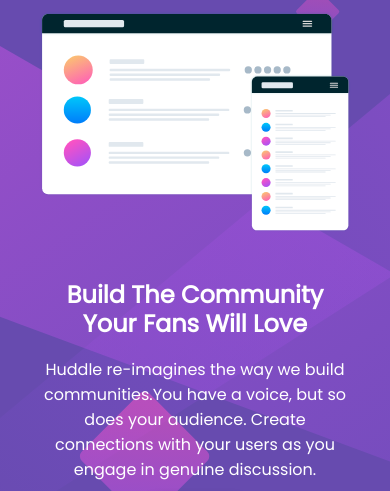
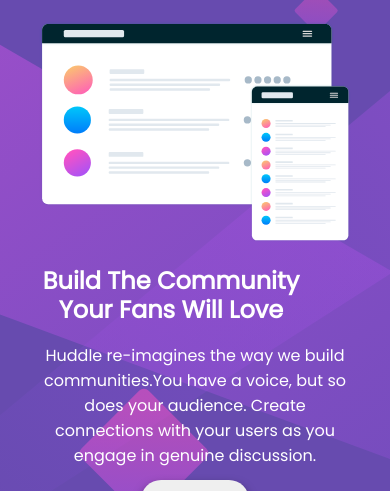
Before and after one commit to Jayasree-Kurmannagari/Front-end, a plain HTML site: page frontEndMentors/huddle-landing-page-with-single-introductory-section-master/index.html in a window 390 px wide. Shown: the part 186-677 px from the top of the page. Drawn offline with nearby package versions, Linux system fonts and the light colour scheme.

Commit message:
Added some changes

```diff
--- a/frontEndMentors/huddle-landing-page-with-single-introductory-section-master/style.css
+++ b/frontEndMentors/huddle-landing-page-with-single-introductory-section-master/style.css
@@ -28,7 +28,7 @@ body {
     width: 90%;
     align-items: center;
     height: auto;
-    margin: 4rem 0;
+    margin-top: 3.75rem;
 }
 
 .img-container {
@@ -50,8 +50,7 @@ body {
 
 h2 {
     color: white;
-    margin: 2em 0;
-    margin-bottom: 0.75em;
+    margin: 1em 2em 0.75em 0;
     font-family: 'Poppins', sans-serif;
     line-height: 1.2em;
     font-size: 2em;
@@ -104,8 +103,7 @@ i {
     .container {
         flex-direction: column;
         width: 100%;
-        margin: 80px 0;
-        height: auto;
+        margin-top: 0;
     }
     .img-container {
         width: 100%;
```
